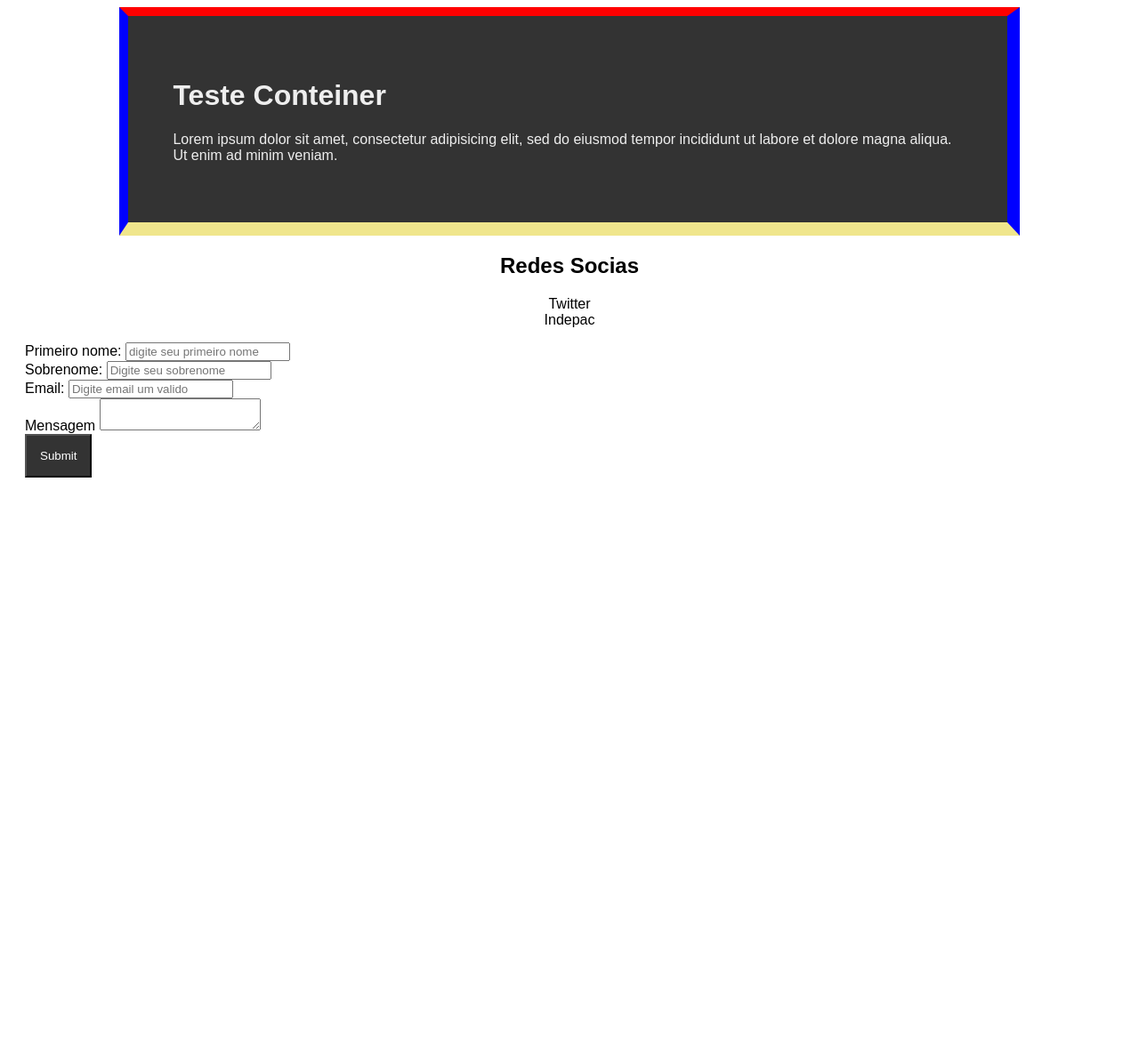
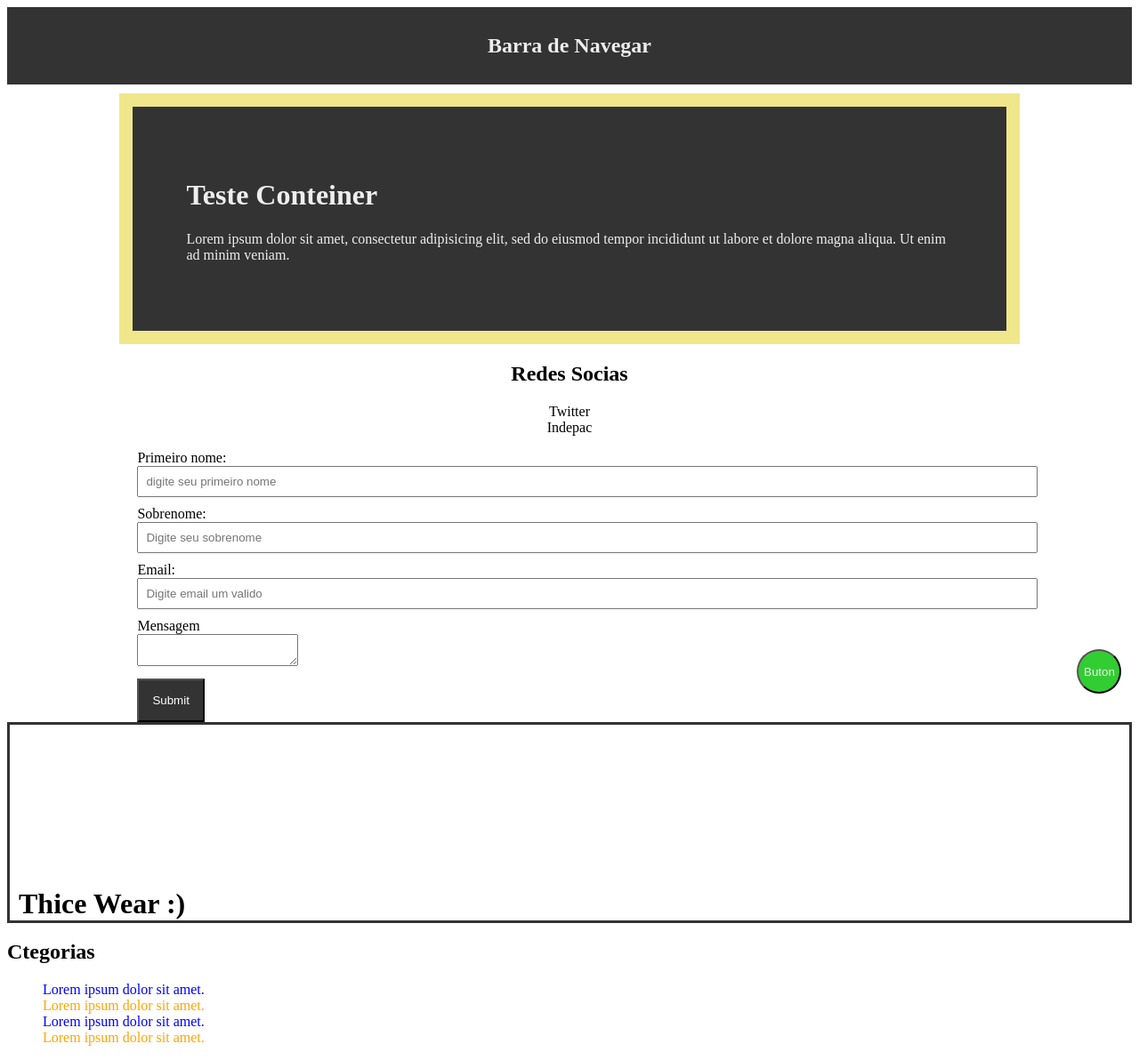
Before and after one commit to thiagosmart/Formulario, a plain HTML site: page index.html in a window 1280 px wide. Shown: the whole page at 89% size. Before the commit the page ends 800 px from the top, so only its background shows below. Drawn offline with Linux system fonts and the light colour scheme.

Commit message:
Termino aula html e css

```diff
--- a/index.html
+++ b/index.html
@@ -9,21 +9,16 @@
 
 
 </head>
-<!--    <header>
-
-     <h1 id="primeiro-id"> Aulas de Violão</h1>
-        <h1 class="segundo-h1"> Aulas de Cavaquinho</h1>
-            <h1 id="segundo-id"> Aulas de Cavaquinho</h1>
-
-     </header>
--->
 
 
 
+<body>
 
+	  <nav id="main-navbar">
 
+    	<h1>Barra de Navegar</h1>
+    </nav>
 
-<main>
 
   <div class="conteiner">
 	   <h1> Teste Conteiner</h1>
@@ -45,42 +40,68 @@
 
   </aside>
 
+
+<div class="box">
 <form action=""method="POST" class="main-form">
 
-	<div class="form-grup">
+	<div class="form-group">
 		<label> Primeiro nome: </label>
     <input type="text" name="nome" placeholder="digite seu primeiro nome">
 
 	</div>
 
-	<div class="form-grup">
+	<div class="form-group">
 		<label>Sobrenome:</label>
 		<input type="text" name="sobrenome" placeholder="Digite seu sobrenome">
 </div>
-<div class="form-grup">
+<div class="form-group">
 <label>Email:</label>
 	<input type="email" name="email" placeholder="Digite email um valido">
 </div>
 
-<div class="form-grup">
+<div class="form-group">
 	<label> Mensagem</label>
 <textarea name="mesnsagem"></textarea>
 </div>
+<div>
 
 <input  class="button" type="submit">
 
-
+</div>
 </form>
 
+</div>
 
-</main>
+</body>
 
 
 
-<footer>
+
+	  <div class="relative">
+	<div class="absolute" >
+
+		<h1> Thice Wear :) </h1>
+	</div>
+
+</div>
+<button class="fixed-botton">Buton</button>
 
 
-</footer>
+<div class="categoria">
+	<h2>Ctegorias</h2>
+	<ul>
+		<li>   Lorem ipsum dolor sit amet.</li>
+		<li>   Lorem ipsum dolor sit amet.</li>
+		<li>   Lorem ipsum dolor sit amet.</li>
+		<li>   Lorem ipsum dolor sit amet.</li>
+
+
+	</ul>
+
+
+
+</div>
+
 
 
 </body>
--- a/style.css
+++ b/style.css
@@ -27,13 +27,14 @@
      padding-bottom: 50px;
      padding-left: 50px;
     */
-   padding: 50px;/* mesma coisa que acimma medida  */
+   padding: 60px;/* mesma coisa que s medida acima  */
 
 
      border-left:10px solid rgb(0, 0, 255);
       border-top: 10px solid red;
       border-right:14px solid rgb(0, 0, 280);;
       border-bottom: 15px  solid rgb(240,230,140);
+       border: 15px  solid rgb(240,230,140);
 
  }
 
@@ -64,14 +65,16 @@
 
 .main-form{
 	padding-left:20px ;
+;
 }
 .main-form .form-group{
   padding-bottom: 10px;
 
 }
 
-.main-form .form-group input {
-padding: 10px;
+.main-form .form-group input{
+  padding: 08px;
+    width: 100%
 
 }
 
@@ -84,6 +87,76 @@ padding: 10px;
 .button {
 	  cursor: pointer;
       background-color: #333;
-	padding: 15px;
-	color:white;
+	  padding: 15px;
+	 color:white;
 }
+
+.box{
+  width: 80%;
+  margin: auto;
+
+}
+
+
+
+.relative {
+  padding: 10px;
+  position: relative;
+  border: 3px solid #333;
+  height: 200px;
+
+}
+
+
+.relative .absolute {
+  position: absolute;
+  bottom:0 ;
+
+}
+.relative .absolute h1{
+  margin: 0;
+}
+
+
+/*Barra de navegação*/
+
+#main-navbar{
+
+background: #333;
+color: #eee;
+padding: 10px;
+text-align: center;
+margin-bottom: 10px;
+position: sticky;
+top:0;
+}
+
+.fixed-botton{
+  background: #32cd32;
+  color: #eee;
+ margin-top: 5px;
+ border-radius: 50%;
+ width: 50px;
+ height: 50px;
+ position: fixed;
+ bottom: 0;
+ right: 0;
+ margin: 20px;
+}
+
+.categoria ul{
+list-style: none;
+}
+
+/*.categoria ul li:first-child {
+  color: red;
+}
+.categoria ul li:last-child {
+color: green;
+}*/
+.categoria ul li:nth-child(even){
+  color: orange;
+}
+.categoria ul li:nth-child(odd){
+  color:blue;
+}
```
